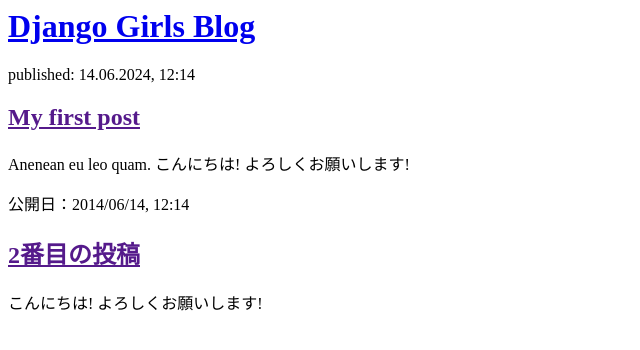
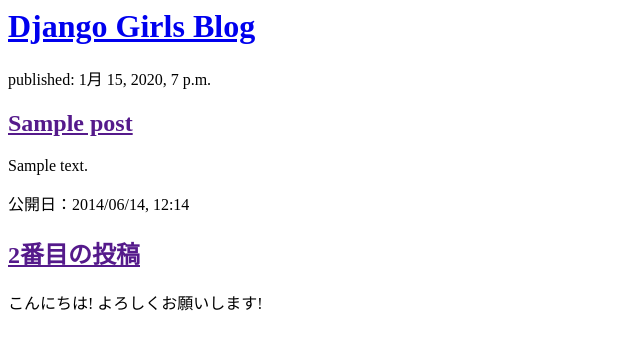
Before and after one commit to yusuke1225math2/djangogirlsBlog, a Django app: page / in a window 1280 px wide. Shown: the top 350 px of the page, without its empty margins (0-640 px from the left). Run offline with Django 3.2, Linux system fonts and the light colour scheme; tables that the repository leaves empty hold one stand-in row (values such as "Sample post").

Commit message:
Modify templates for posts

```diff
--- a/blog/templates/blog/post_list.html
+++ b/blog/templates/blog/post_list.html
@@ -7,11 +7,13 @@
       <h1><a href="/">Django Girls Blog</a></h1>
     </div>
 
-    <div>
-      <p>published: 14.06.2024, 12:14</p>
-      <h2><a href="">My first post</a></h2>
-      <p>Anenean eu leo quam. こんにちは! よろしくお願いします!</p>
-    </div>
+    {% for post in posts %}
+      <div>
+        <p>published: {{ post.published_date }}</p>
+        <h2><a href="">{{ post.title }}</a></h2>
+        <p>{{ post.text|linebreaksbr }}</p>
+      </div>
+    {% endfor %}
 
     <div>
       <p>公開日：2014/06/14, 12:14</p>
--- a/blog/views.py
+++ b/blog/views.py
@@ -1,6 +1,9 @@
 from django.shortcuts import render
+from django.utils import timezone
+from .models import Post
 
 # Create your views here.
 
 def post_list(request):
-    return  render(request, 'blog/post_list.html', {})
+    posts = Post.objects.filter(published_date__lte=timezone.now()).order_by('published_date')
+    return  render(request, 'blog/post_list.html', {'posts': posts})
```
